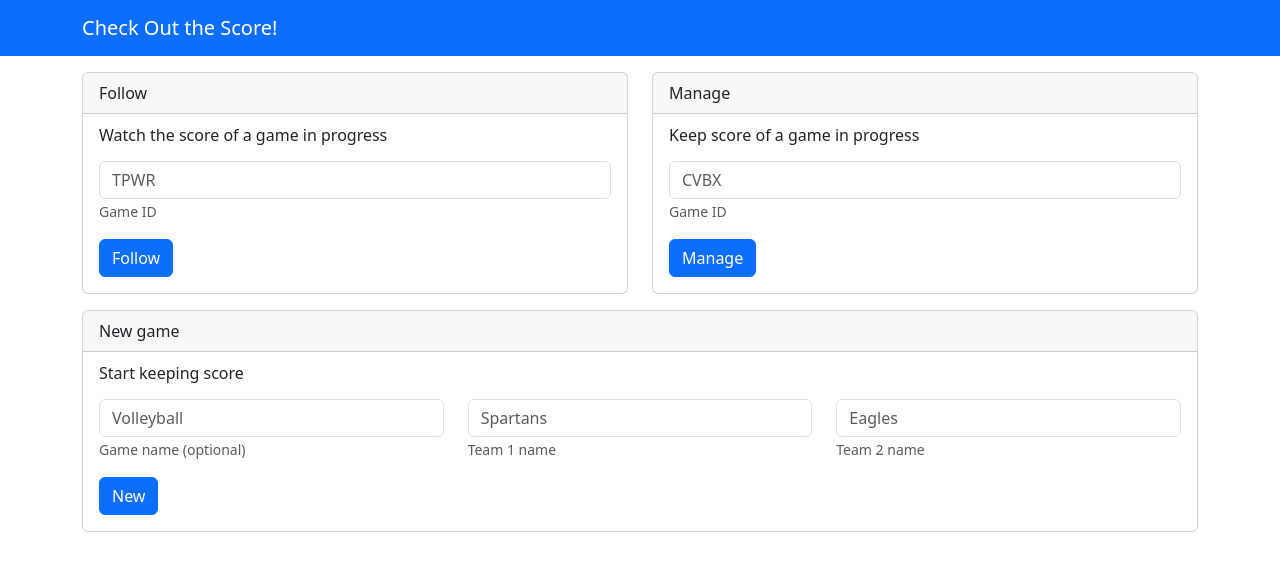
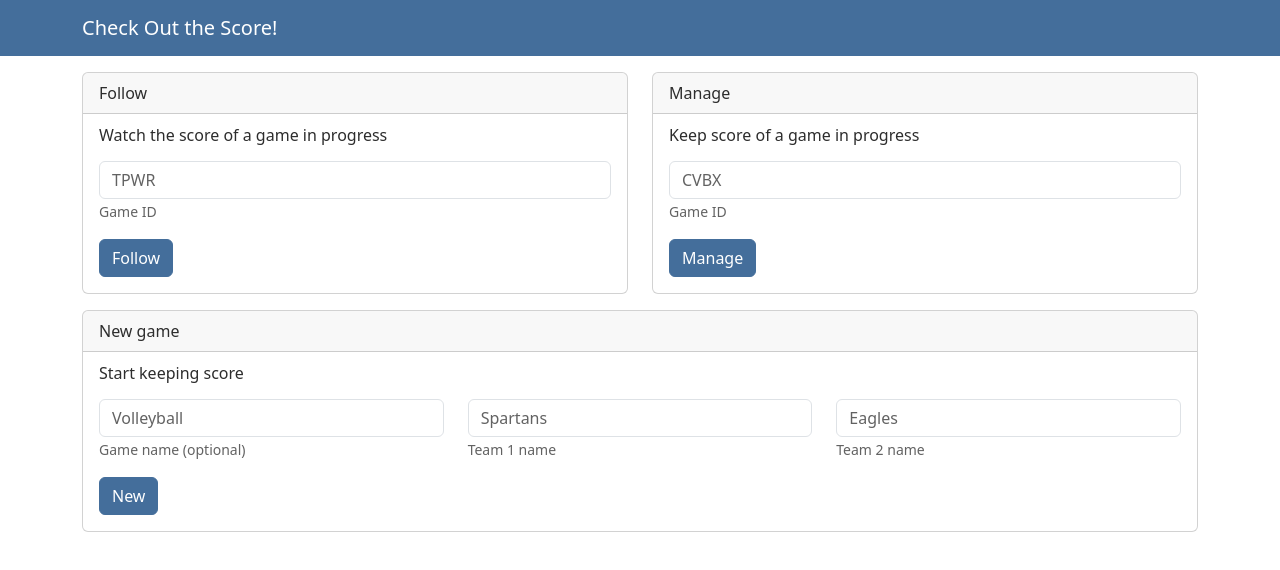
Before and after one commit to bburtin/cots-ui, a React (Create React App) app in the folder app/: page / in a window 1280 px wide. Shown: the top 570 px of the page. Built offline with nearby package versions, Linux system fonts and the light colour scheme.

Commit message:
Use Spacelab theme
Use Spacelab theme so that the colors aren't completely vanilla.

```diff
--- a/app/package.json
+++ b/app/package.json
@@ -15,6 +15,7 @@
     "@types/react-dom": "^18.2.7",
     "axios": "^1.6.0",
     "bootstrap": "^5.3.2",
+    "node-sass": "^7.0.3",
     "react": "^18.2.0",
     "react-bootstrap": "^2.9.2",
     "react-bootstrap-icons": "^1.10.3",
--- /dev/null
+++ b/app/src/custom-theme.scss
@@ -0,0 +1,48 @@
+// Custom.scss
+
+// 1. Include functions first (so you can manipulate colors, SVGs, calc, etc)
+@import "bootstrap/scss/functions";
+
+/*
+// 2. Include any default variable overrides here
+$primary: #DF691A;
+$secondary: #4E5D6C;
+$success: #5cb85c;
+$info: #5bc0de;
+$warning: #f0ad4e;
+$danger: #d9534f;
+*/
+
+// 3. Include remainder of required Bootstrap stylesheets (including any separate color mode stylesheets)
+// @import "bootstrap/scss/variables";
+// @import "../node_modules/bootstrap/scss/variables-dark";
+
+@import "./spacelab-theme/variables";
+/*
+$custom-colors: (
+  "blue": #DF691A
+);
+*/
+
+// 4. Include any default map overrides here
+// Create your own map
+/*
+$custom-colors: (
+  "dark-lava": #4B4237,
+  "goldenrod": #D5A021,
+  "alabaster": #EDE7D9,
+  "spanish-gray": #A49694,
+  "dim-gray": #736B60,
+  "purple-100": $purple-100,
+  "blue-200": $blue-200,
+  "pink": $pink,
+  "teal-800": $teal-800,
+);
+*/
+
+// Merge the maps
+// $theme-colors: map-merge($theme-colors, $custom-colors);
+
+
+// 5. Import all the rest of Bootstrap
+@import "bootstrap/scss/bootstrap";
--- a/app/src/index.tsx
+++ b/app/src/index.tsx
@@ -7,12 +7,13 @@ import {
   QueryClientProvider,
 } from '@tanstack/react-query';
 
-import './index.css';
+// import './index.css';
 import Admin from './Admin';
 import Main from './Main';
 import ViewGameComponent from './ViewGameComponent';
 
-import 'bootstrap/dist/css/bootstrap.min.css'
+// import 'bootstrap/dist/css/bootstrap.min.css'
+import './custom-theme.scss';
 
 const queryClient = new QueryClient()
 
--- /dev/null
+++ b/app/src/spacelab-theme/_variables.scss
@@ -0,0 +1,34 @@
+
+$white: #fff;
+$gray-100: #f8f9fa;
+$gray-200: #eee;
+$gray-300: #dee2e6;
+$gray-400: #ced4da;
+$gray-500: #999;
+$gray-600: #777;
+$gray-700: #495057;
+$gray-800: #333;
+$gray-900: #2d2d2d;
+$black: #000;
+$blue: #446E9B;
+$indigo: #6610f2;
+$purple: #6f42c1;
+$pink: #e83e8c;
+$red: #CD0200;
+$orange: #fd7e14;
+$yellow: #D47500;
+$green: #3CB521;
+$teal: #20c997;
+$cyan: #3399F3;
+$primary: $blue;
+$secondary: $gray-500;
+$success: $green;
+$info: $cyan;
+$warning: $yellow;
+$danger: $red;
+$light: $gray-200;
+$dark: $gray-800;
+$body-color: $gray-900;
+$headings-color: $gray-900;
+$navbar-dark-color: rgba($white,.75);
+$navbar-dark-hover-color: $white;
--- /dev/null
+++ b/app/src/spacelab-theme/custom.sass
@@ -0,0 +1,102 @@
+// Spacelab 4.3.1
+// Bootswatch
+
+
+// Variables ===================================================================
+
+$web-font-path: "https://fonts.googleapis.com/css?family=Open+Sans:400italic,700italic,400,700" !default;
+@import url($web-font-path);
+
+@mixin btn-shadow($color){
+  @include gradient-y-three-colors(lighten($color, 15%), $color, 50%, darken($color, 4%));
+  filter: none;
+  border: 1px solid darken($color, 10%);
+}
+
+// Navbar ======================================================================
+
+.navbar {
+
+  .nav-link,
+  .navbar-brand {
+    text-shadow: -1px -1px 0 rgba(0, 0, 0, 0.1);
+    transition: color ease-in-out .2s;
+  }
+
+  &.bg-primary {
+    @include btn-shadow(map-get($theme-colors, "primary"));
+  }
+
+  &.bg-dark {
+    @include btn-shadow(map-get($theme-colors, "secondary"));
+  }
+
+  &.bg-light {
+    @include btn-shadow(map-get($theme-colors, "light"));
+
+    .nav-link,
+    .navbar-brand {
+      text-shadow: 1px 1px 0 rgba(255, 255, 255, 0.1);
+    }
+
+    .navbar-brand {
+      color: $navbar-light-color;
+
+      &:hover {
+        color: $info;
+      }
+    }
+  }
+}
+
+// Buttons =====================================================================
+
+.btn {
+  text-shadow: -1px -1px 0 rgba(0, 0, 0, 0.1);
+
+  &-link {
+    text-shadow: none;
+  }
+}
+
+@each $color, $value in $theme-colors {
+  .btn-#{$color} {
+    @include btn-shadow($value);
+  }
+
+  .btn-#{$color}:not(.disabled):hover {
+    @include btn-shadow(darken($value, 4%));
+  }
+}
+
+[class*="btn-outline-"] {
+  text-shadow: none;
+}
+
+// Typography ==================================================================
+
+// Tables ======================================================================
+
+// Forms =======================================================================
+
+// Navs ========================================================================
+
+// Indicators ==================================================================
+
+.badge {
+
+  &-secondary {
+    color: $white;
+  }
+}
+
+// Progress bars ===============================================================
+
+// Containers ==================================================================
+
+.card,
+.list-group-item {
+  h1, h2, h3, h4, h5, h6 {
+    color: inherit;
+  }
+}
--- /dev/null
+++ b/app/src/superhero-theme/_variables.scss
@@ -0,0 +1,36 @@
+
+$white: #fff;
+$gray-100: #EBEBEB;
+$gray-200: #4E5D6C;
+$gray-300: #dee2e6;
+$gray-400: #ced4da;
+$gray-500: #adb5bd;
+$gray-600: #868e96;
+$gray-700: #495057;
+$gray-800: #343a40;
+$gray-900: #212529;
+$black: #000;
+$blue: #DF691A;
+$indigo: #6610f2;
+$purple: #6f42c1;
+$pink: #e83e8c;
+$red: #d9534f;
+$orange: #f0ad4e;
+$yellow: #f0ad4e;
+$green: #5cb85c;
+$teal: #20c997;
+$cyan: #5bc0de;
+$primary: $blue;
+$secondary: $gray-200;
+$success: $green;
+$info: $cyan;
+$warning: $yellow;
+$danger: $red;
+$light: lighten($gray-200, 35%);
+$dark: $gray-200;
+$body-color: $gray-100;
+$dropdown-link-color: $body-color;
+$dropdown-link-hover-color: $dropdown-link-color;
+$dropdown-link-hover-bg: $table-hover-bg;
+$navbar-dark-color: rgba($white,.75);
+$navbar-dark-hover-color: $white;
--- /dev/null
+++ b/app/src/superhero-theme/custom.sass
@@ -0,0 +1,272 @@
+// Superhero 4.3.1
+// Bootswatch
+
+
+// Variables ===================================================================
+
+$web-font-path: "https://fonts.googleapis.com/css?family=Lato:300,400,700" !default;
+@import url($web-font-path);
+
+// Navbar ======================================================================
+
+.navbar {
+  font-size: $font-size-sm;
+}
+
+// Buttons =====================================================================
+
+.btn {
+  @each $color, $value in $theme-colors {
+    &-#{$color} {
+      @if $enable-gradients {
+        background: $value linear-gradient(180deg, mix($white, $value, 15%), $value) repeat-x;
+      } @else {
+        background-color: $value;
+      }
+    }
+  }
+}
+
+// Typography ==================================================================
+
+.dropdown-menu {
+
+  font-size: $font-size-sm;
+}
+
+.dropdown-header {
+  font-size: $font-size-sm;
+}
+
+.blockquote-footer {
+  color: $body-color;
+}
+
+// Tables ======================================================================
+
+.table {
+  font-size: $font-size-sm;
+
+  .thead-dark th {
+    color: $white;
+  }
+
+  a:not(.btn) {
+    color: #fff;
+    text-decoration: underline;
+  }
+
+  .dropdown-menu a {
+    text-decoration: none;
+  }
+
+  .text-muted {
+    color: $text-muted;
+  }
+
+  &-dark {
+    color: #fff;
+  }
+
+  &-primary {
+    &, > th, > td {
+      background-color: $primary;
+    }
+  }
+
+  &-secondary {
+    &, > th, > td {
+      background-color: $secondary;
+    }
+  }
+
+  &-light {
+    &, > th, > td {
+      background-color: $light;
+    }
+  }
+
+  &-dark {
+    &, > th, > td {
+      background-color: $dark;
+    }
+  }
+
+  &-success {
+    &, > th, > td {
+      background-color: $success;
+    }
+  }
+
+  &-info {
+    &, > th, > td {
+      background-color: $info;
+    }
+  }
+
+  &-danger {
+    &, > th, > td {
+      background-color: $danger;
+    }
+  }
+
+  &-warning {
+    &, > th, > td {
+      background-color: $warning;
+    }
+  }
+
+  &-active {
+    &, > th, > td {
+      background-color: $table-active-bg;
+    }
+  }
+
+  &-hover {
+
+    .table-primary:hover {
+      &, > th, > td {
+        background-color: darken($primary, 5%);
+      }
+    }
+
+    .table-secondary:hover {
+      &, > th, > td {
+        background-color: darken($secondary, 5%);
+      }
+    }
+
+    .table-light:hover {
+      &, > th, > td {
+        background-color: darken($light, 5%);
+      }
+    }
+
+    .table-dark:hover {
+      &, > th, > td {
+        background-color: darken($dark, 5%);
+      }
+    }
+
+    .table-success:hover {
+      &, > th, > td {
+        background-color: darken($success, 5%);
+      }
+    }
+
+    .table-info:hover {
+      &, > th, > td {
+        background-color: darken($info, 5%);
+      }
+    }
+
+    .table-danger:hover {
+      &, > th, > td {
+        background-color: darken($danger, 5%);
+      }
+    }
+
+    .table-warning:hover {
+      &, > th, > td {
+        background-color: darken($warning, 5%);
+      }
+    }
+
+    .table-active:hover {
+      &, > th, > td {
+        background-color: $table-active-bg;
+      }
+    }
+
+  }
+}
+
+// Forms =======================================================================
+
+label,
+.radio label,
+.checkbox label,
+.help-block {
+  font-size: $font-size-sm;
+}
+
+// Navs ========================================================================
+
+.nav-tabs,
+.nav-pills {
+  .nav-link,
+  .nav-link:hover {
+    color: $body-color;
+  }
+
+  .nav-link.disabled {
+    color: $nav-link-disabled-color;
+  }
+}
+
+.page-link:hover,
+.page-link:focus {
+  color: #fff;
+  text-decoration: none;
+}
+
+// Indicators ==================================================================
+
+.alert {
+  border: none;
+  color: $white;
+
+  a,
+  .alert-link {
+    color: #fff;
+    text-decoration: underline;
+  }
+
+  @each $color, $value in $theme-colors {
+    &-#{$color} {
+      @if $enable-gradients {
+        background: $value linear-gradient(180deg, mix($white, $value, 15%), $value) repeat-x;
+      } @else {
+        background-color: $value;
+      }
+    }
+  }
+}
+
+.badge {
+  &-warning,
+  &-info {
+    color: $white;
+  }
+}
+
+.close {
+  opacity: 0.5;
+
+  &:hover,
+  &:focus {
+    opacity: 1;
+  }
+}
+
+// Progress bars ===============================================================
+
+// Containers ==================================================================
+
+.modal {
+  &-header,
+  &-footer {
+    background-color: $table-hover-bg;
+
+    .close {
+      color: #fff;
+      text-shadow: none;
+      opacity: 0.5;
+
+      &:hover,
+      &:focus {
+        opacity: 1;
+      }
+    }
+  }
+}
```
Also changed, not shown: 1 other file (tests, documents, lock files or other folders).
